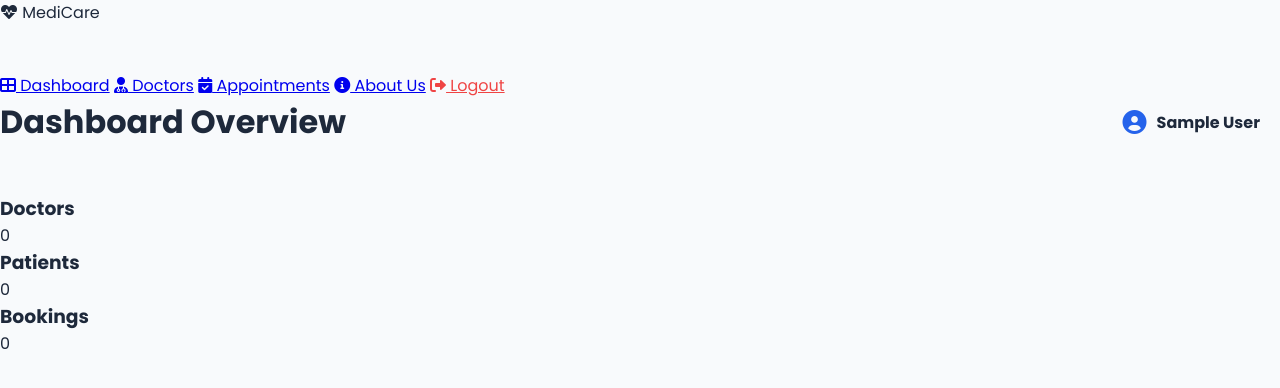
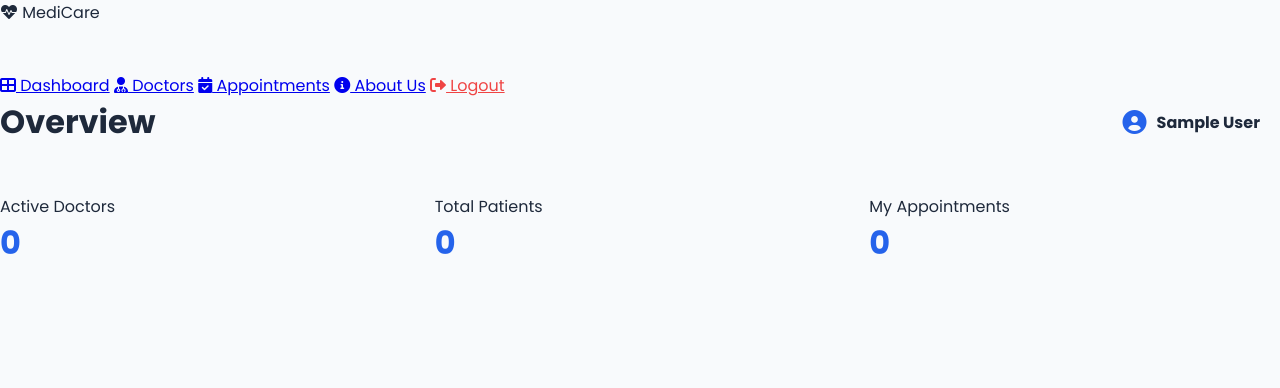
Before and after one commit to hereflorex/Medicare-project---by-florex-, a Flask app: page /dashboard in a window 1280 px wide. Shown: the top 388 px of the page. Run offline with Flask 3, Linux system fonts and the light colour scheme; the visitor is signed in with stand-in values (Sample User, id 1); data that the repository does not hold is empty.

Commit message:
Update dashboard.html

```diff
--- a/templates/dashboard.html
+++ b/templates/dashboard.html
@@ -1,9 +1,18 @@
 {% extends "base.html" %}
-{% block title %}Dashboard Overview{% endblock %}
+{% block title %}Overview{% endblock %}
 {% block content %}
-<div class="stats-grid">
-    <div class="card"><h3>Doctors</h3><p>{{ stats.doctors }}</p></div>
-    <div class="card"><h3>Patients</h3><p>{{ stats.patients }}</p></div>
-    <div class="card"><h3>Bookings</h3><p>{{ stats.appointments }}</p></div>
+<div class="stats-grid" style="display:grid; grid-template-columns: repeat(auto-fit, minmax(250px, 1fr)); gap:1.5rem;">
+    <div class="card">
+        <p style="color:var(--text-gray)">Active Doctors</p>
+        <h2 style="font-size: 2rem; color:var(--primary)">{{ stats.doctors }}</h2>
+    </div>
+    <div class="card">
+        <p style="color:var(--text-gray)">Total Patients</p>
+        <h2 style="font-size: 2rem; color:var(--primary)">{{ stats.patients }}</h2>
+    </div>
+    <div class="card">
+        <p style="color:var(--text-gray)">My Appointments</p>
+        <h2 style="font-size: 2rem; color:var(--primary)">{{ stats.appointments }}</h2>
+    </div>
 </div>
 {% endblock %}
```
